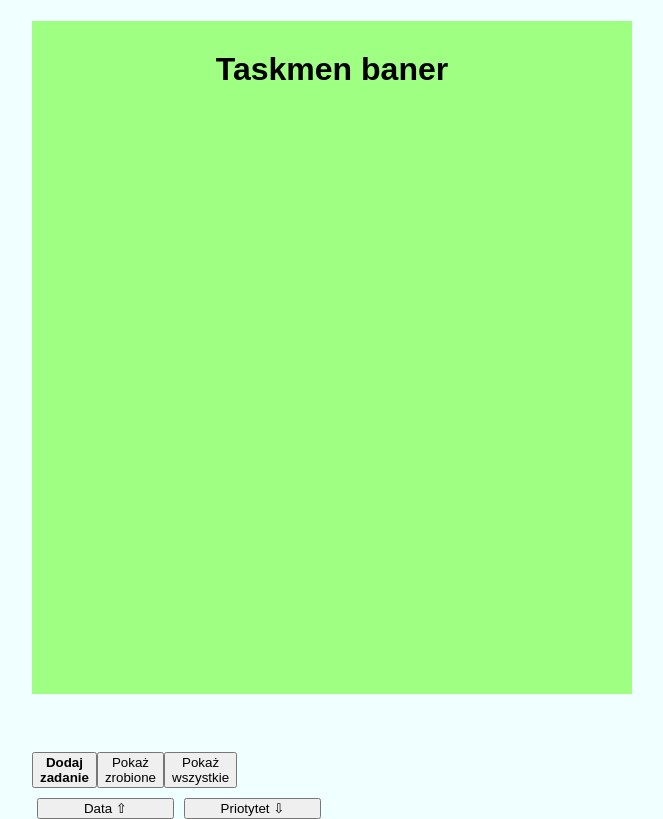
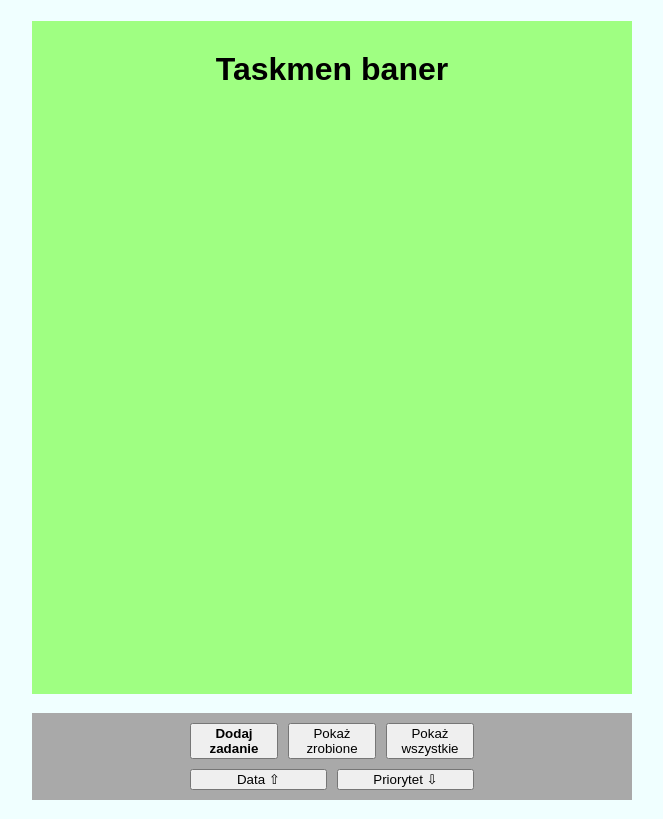
Before and after one commit to jarek-figura/gentlemen-app, a React (Create React App) app: page / in a window 1280 px wide. Shown: the whole page, without its empty margins (308-971 px from the left). Built offline with nearby package versions, Linux system fonts and the light colour scheme.

Commit message:
poprawione literówki = drobne poprawki

```diff
--- a/src/App.js
+++ b/src/App.js
@@ -1,5 +1,4 @@
 import React, {Component} from 'react';
-import './App.css';
 import TaskList from "./components/TaskList/TaskList";
 import TaskFilter from "./components/TaskFilter/TaskFilter";
 import moment from "moment/moment";
--- a/src/components/TaskApp/TaskApp.js
+++ b/src/components/TaskApp/TaskApp.js
@@ -1,4 +1,5 @@
 import React, { Component } from 'react';
+import './TaskApp.css'
 import {withTasks} from "../contexts/Tasks";
 import TaskList from "../../components/TaskList/TaskList";
 import TaskFilter from "../../components/TaskFilter/TaskFilter";
@@ -15,7 +16,6 @@ class TaskApp extends Component {
 
         {this.props.currentForm === null
           ? <div>
-
               <TaskList
                 tasks={this.props.tasks.filter(
                   task => this.props.showOnlyNotDoneEnabled === false
--- a/src/components/TaskFilter/TaskFilter.js
+++ b/src/components/TaskFilter/TaskFilter.js
@@ -3,7 +3,9 @@ import './TaskFilter.css'
 import {withTasks} from "../contexts/Tasks";
 
 const dateSortMode = ['\u21e7', '\u21e9', '\u21d4'];
+const dateTitles = ['sortuj rosnąco', 'sortuj malejąco', 'bez sortowania'];
 const prioritySortMode = ['\u21e9', '\u21d4'];
+const priorityTitles = ['sortuj malejąco', 'bez sortowania'];
 
 class TaskFilter extends Component {
   render(){
@@ -11,13 +13,14 @@ class TaskFilter extends Component {
       <div className="task-sorting">
         <button
           name="byDueDate"
+          title={dateTitles[this.props.dueDateSortMode]}
           onClick={this.props.enableSortingByDueDate}
         >Data {dateSortMode[this.props.dueDateSortMode]}</button>
-
         <button
           name="byPriorityLevel"
+          title={priorityTitles[this.props.prioritySortMode]}
           onClick={this.props.enableSortingByPriority}
-        >Priotytet {prioritySortMode[this.props.prioritySortMode]}</button>
+        >Priorytet {prioritySortMode[this.props.prioritySortMode]}</button>
       </div>
     )
   }
--- a/src/components/contexts/Tasks.js
+++ b/src/components/contexts/Tasks.js
@@ -1,15 +1,12 @@
 import React, { Component } from 'react';
 import {nameToValue} from "../_utils/priority";
 import moment from "moment/moment";
-
 import InnerTaskPopup from "../../components/InnerTaskPopup/InnerTaskPopup";
 
 const TasksContext = React.createContext();
-
 export const TasksConsumer = TasksContext.Consumer;
 
 export class TasksProvider extends Component {
-
   toggleTaskAttribute = attributeName => taskId => {
     this.setState({
       tasks: this.state.tasks.map(
```
Also changed, not shown: src/components/TaskApp/TaskApp.css (renamed from src/App.css). Lines whose indentation alone changed are shown as unchanged.
